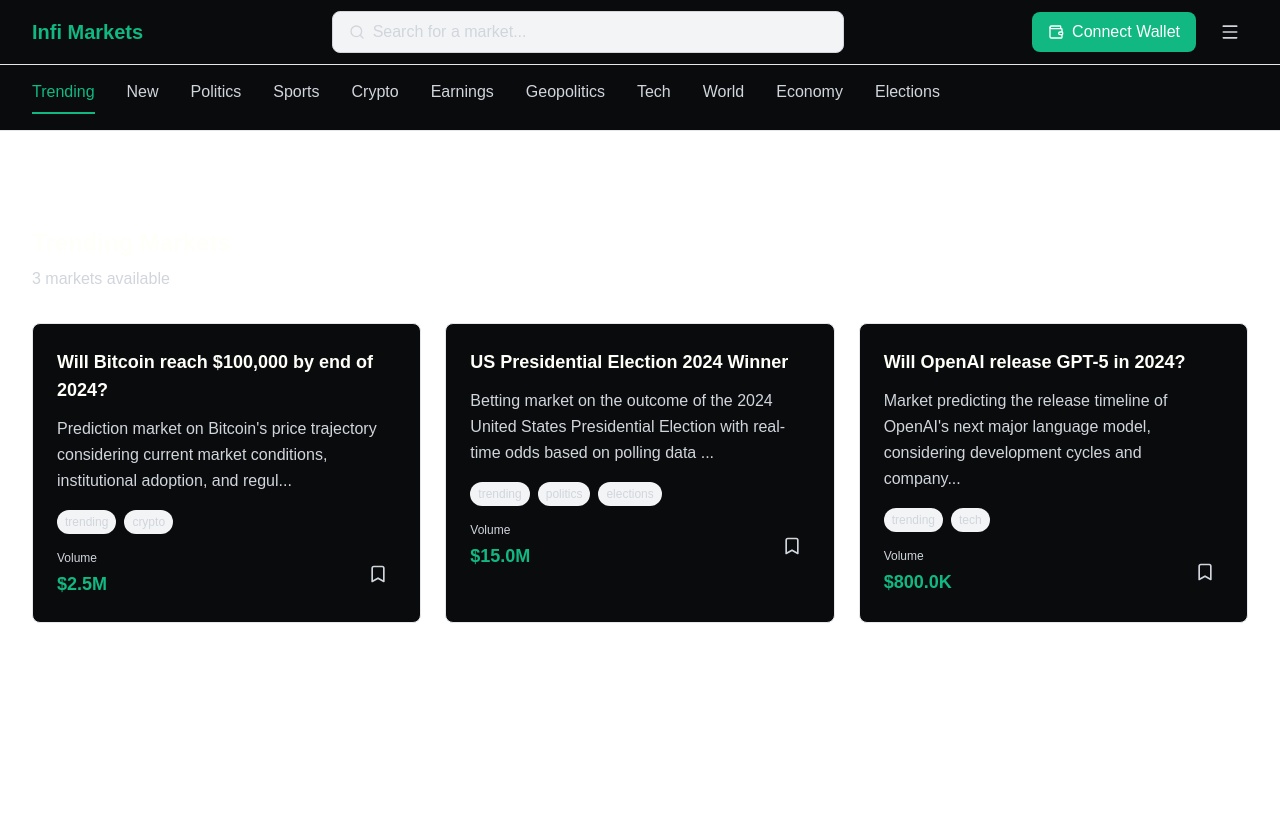
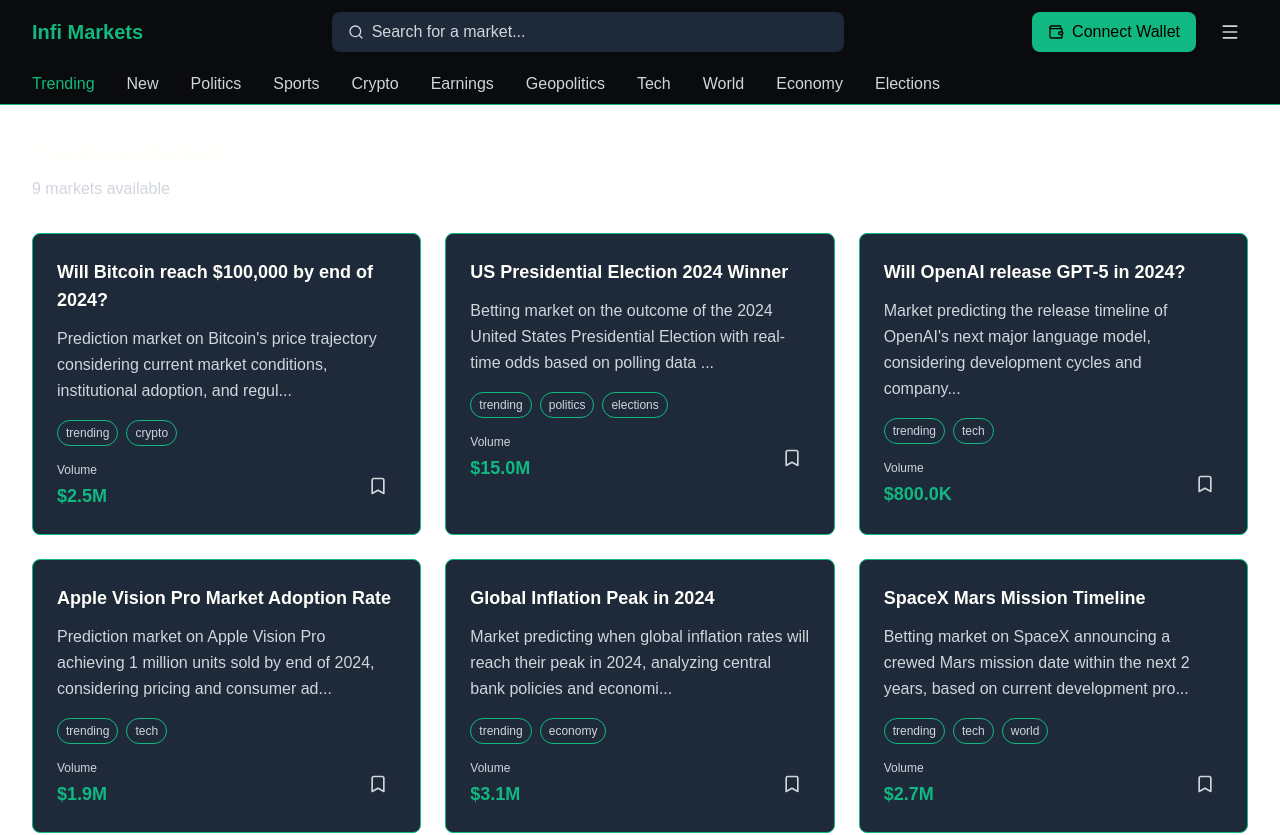
Before and after one commit to aryanbaranwal001/aptos_distribution_markets, a Next.js app in the folder frontend/: page / in a window 1280 px wide. Shown: the top 835 px of the page. Before the commit the page ends 800 px from the top, so only its background shows below. Built offline with nearby package versions, Linux system fonts and the light colour scheme.

Commit message:
looks good

```diff
--- a/frontend/src/app/dashboard/page.tsx
+++ b/frontend/src/app/dashboard/page.tsx
@@ -3,8 +3,8 @@
 import { useThemeStore, getThemeClasses } from '@/store/themeStore';
 
 export default function Dashboard() {
-  const { color, mode } = useThemeStore();
-  const theme = getThemeClasses(color, mode);
+  const { color } = useThemeStore();
+  const theme = getThemeClasses(color);
 
   return (
     <div className={`min-h-screen ${theme.background} ${theme.text}`}>
@@ -13,7 +13,7 @@ export default function Dashboard() {
           <h1 className={`text-3xl font-bold ${theme.primary} mb-8`}>
             Dashboard
           </h1>
-          <div className={`p-8 rounded-lg border border-gray-200 dark:border-gray-700 ${theme.background}`}>
+          <div className={`p-8 rounded-lg border ${theme.border} ${theme.cardBg}`}>
             <p className={`text-lg ${theme.textSecondary}`}>
               Dashboard functionality will be implemented here.
             </p>
--- a/frontend/src/app/page.tsx
+++ b/frontend/src/app/page.tsx
@@ -9,7 +9,7 @@ export default function Home() {
     <div className="min-h-screen">
       <Navbar />
       <CategoryNav />
-      <main className="pt-32">
+      <main className="pt-16">
         <MarketGrid />
       </main>
     </div>
--- a/frontend/src/components/CategoryNav.tsx
+++ b/frontend/src/components/CategoryNav.tsx
@@ -5,10 +5,10 @@ import { useAppStore } from '@/store/appStore';
 import { categories } from '@/data/markets';
 
 const CategoryNav = () => {
-  const { color, mode } = useThemeStore();
+  const { color } = useThemeStore();
   const { activeCategory, setActiveCategory } = useAppStore();
 
-  const theme = getThemeClasses(color, mode);
+  const theme = getThemeClasses(color);
 
   const categoryLabels: Record<string, string> = {
     trending: 'Trending',
@@ -25,17 +25,17 @@ const CategoryNav = () => {
   };
 
   return (
-    <div className={`sticky top-16 z-40 ${theme.background} border-b border-gray-200 dark:border-gray-800`}>
+    <div className={`sticky top-16 z-40 ${theme.background} border-b ${theme.border}`}>
       <div className="px-4 sm:px-6 lg:px-8">
-        <div className="flex items-center space-x-8 overflow-x-auto py-4">
+        <div className="flex items-center space-x-8 overflow-x-auto py-2">
           {categories.map((category) => (
             <button
               key={category}
               onClick={() => setActiveCategory(category)}
-              className={`whitespace-nowrap pb-2 border-b-2 transition-colors ${
+              className={`whitespace-nowrap transition-colors ${
                 activeCategory === category
-                  ? `${theme.primary} border-current`
-                  : `${theme.textSecondary} border-transparent hover:${theme.primary}`
+                  ? `${theme.primary}`
+                  : `${theme.textSecondary} hover:${theme.primary}`
               }`}
             >
               {categoryLabels[category]}
--- a/frontend/src/components/MarketCard.tsx
+++ b/frontend/src/components/MarketCard.tsx
@@ -10,10 +10,10 @@ interface MarketCardProps {
 }
 
 const MarketCard = ({ market }: MarketCardProps) => {
-  const { color, mode } = useThemeStore();
+  const { color } = useThemeStore();
   const [isBookmarked, setIsBookmarked] = useState(market.isBookmarked || false);
 
-  const theme = getThemeClasses(color, mode);
+  const theme = getThemeClasses(color);
 
   const handleBookmark = (e: React.MouseEvent) => {
     e.stopPropagation();
@@ -33,7 +33,7 @@ const MarketCard = ({ market }: MarketCardProps) => {
   return (
     <div
       onClick={handleCardClick}
-      className={`p-6 rounded-lg border border-gray-200 dark:border-gray-700 ${theme.background} hover:shadow-lg transition-all duration-200 cursor-pointer group`}
+      className={`p-6 rounded-lg border ${theme.border} ${theme.cardBg} hover:shadow-lg transition-all duration-200 cursor-pointer group`}
     >
       {/* Market Title */}
       <h3 className={`text-lg font-semibold ${theme.text} mb-3 group-hover:${theme.primary} transition-colors`}>
@@ -50,7 +50,7 @@ const MarketCard = ({ market }: MarketCardProps) => {
         {market.categories.slice(0, 3).map((category) => (
           <span
             key={category}
-            className={`px-2 py-1 text-xs rounded-full bg-gray-100 dark:bg-gray-800 ${theme.textSecondary}`}
+            className={`px-2 py-1 text-xs rounded-full ${theme.cardBg} border ${theme.border} ${theme.textSecondary}`}
           >
             {category}
           </span>
--- a/frontend/src/components/MarketGrid.tsx
+++ b/frontend/src/components/MarketGrid.tsx
@@ -8,11 +8,11 @@ import { useThemeStore, getThemeClasses } from '@/store/themeStore';
 
 const MarketGrid = () => {
   const { activeCategory } = useAppStore();
-  const { color, mode } = useThemeStore();
+  const { color } = useThemeStore();
   const [markets, setMarkets] = useState<Market[]>([]);
   const [loading, setLoading] = useState(false);
 
-  const theme = getThemeClasses(color, mode);
+  const theme = getThemeClasses(color);
 
   useEffect(() => {
     setLoading(true);
@@ -47,18 +47,18 @@ const MarketGrid = () => {
           {[...Array(6)].map((_, index) => (
             <div
               key={index}
-              className={`p-6 rounded-lg border border-gray-200 dark:border-gray-700 ${theme.background} animate-pulse`}
+              className={`p-6 rounded-lg border ${theme.border} ${theme.cardBg} animate-pulse`}
             >
-              <div className="h-6 bg-gray-300 dark:bg-gray-600 rounded mb-3"></div>
-              <div className="h-4 bg-gray-300 dark:bg-gray-600 rounded mb-2"></div>
-              <div className="h-4 bg-gray-300 dark:bg-gray-600 rounded mb-4 w-3/4"></div>
+              <div className="h-6 bg-gray-600 rounded mb-3"></div>
+              <div className="h-4 bg-gray-600 rounded mb-2"></div>
+              <div className="h-4 bg-gray-600 rounded mb-4 w-3/4"></div>
               <div className="flex gap-2 mb-4">
-                <div className="h-6 w-16 bg-gray-300 dark:bg-gray-600 rounded-full"></div>
-                <div className="h-6 w-20 bg-gray-300 dark:bg-gray-600 rounded-full"></div>
+                <div className="h-6 w-16 bg-gray-600 rounded-full"></div>
+                <div className="h-6 w-20 bg-gray-600 rounded-full"></div>
               </div>
               <div className="flex justify-between items-center">
-                <div className="h-8 w-20 bg-gray-300 dark:bg-gray-600 rounded"></div>
-                <div className="h-8 w-8 bg-gray-300 dark:bg-gray-600 rounded-full"></div>
+                <div className="h-8 w-20 bg-gray-600 rounded"></div>
+                <div className="h-8 w-8 bg-gray-600 rounded-full"></div>
               </div>
             </div>
           ))}
--- a/frontend/src/components/Navbar.tsx
+++ b/frontend/src/components/Navbar.tsx
@@ -1,19 +1,19 @@
 'use client';
 
 import { useState } from 'react';
-import { Search, Menu, X, Sun, Moon, Wallet } from 'lucide-react';
+import { Search, Menu, X, Wallet } from 'lucide-react';
 import { useThemeStore, getThemeClasses } from '@/store/themeStore';
 import { useWalletStore } from '@/store/walletStore';
 import { useAppStore } from '@/store/appStore';
 import SearchModal from './SearchModal';
 
 const Navbar = () => {
-  const { color, mode, nextColor, toggleMode } = useThemeStore();
+  const { color, nextColor } = useThemeStore();
   const { isConnected, address, connect, disconnect } = useWalletStore();
   const { setSearchOpen } = useAppStore();
   const [isMenuOpen, setIsMenuOpen] = useState(false);
 
-  const theme = getThemeClasses(color, mode);
+  const theme = getThemeClasses(color);
 
   const handleWalletConnect = () => {
     if (isConnected) {
@@ -31,7 +31,7 @@ const Navbar = () => {
 
   return (
     <>
-      <nav className={`fixed top-0 left-0 right-0 z-50 ${theme.background} ${theme.text} border-b border-gray-200 dark:border-gray-800`}>
+      <nav className={`fixed top-0 left-0 right-0 z-50 ${theme.background} ${theme.text}`}>
         {/* Top Navbar */}
         <div className="px-4 sm:px-6 lg:px-8">
           <div className="flex items-center justify-between h-16">
@@ -47,7 +47,7 @@ const Navbar = () => {
               <div className="relative">
                 <button
                   onClick={() => setSearchOpen(true)}
-                  className={`w-full px-4 py-2 text-left ${theme.textSecondary} bg-gray-100 dark:bg-gray-800 rounded-lg border border-gray-300 dark:border-gray-700 hover:border-gray-400 dark:hover:border-gray-600 transition-colors`}
+                  className={`w-full px-4 py-2 text-left ${theme.textSecondary} ${theme.cardBg} rounded-lg ${theme.hoverBg} transition-colors`}
                 >
                   <div className="flex items-center">
                     <Search className="w-4 h-4 mr-2" />
@@ -62,7 +62,7 @@ const Navbar = () => {
               {/* Connect Wallet Button */}
               <button
                 onClick={handleWalletConnect}
-                className={`flex items-center px-4 py-2 rounded-lg ${theme.primaryBg} ${theme.primaryHover} text-white transition-colors`}
+                className={`flex items-center px-4 py-2 rounded-lg ${theme.primaryBg} ${theme.primaryHover} text-black transition-colors`}
               >
                 <Wallet className="w-4 h-4 mr-2" />
                 {isConnected ? formatAddress(address!) : 'Connect Wallet'}
@@ -81,7 +81,7 @@ const Navbar = () => {
 
         {/* Hamburger Menu Dropdown */}
         {isMenuOpen && (
-          <div className={`absolute top-16 right-4 w-48 ${theme.background} border border-gray-200 dark:border-gray-700 rounded-lg shadow-lg`}>
+          <div className={`absolute top-16 right-4 w-48 ${theme.cardBg} border ${theme.border} rounded-lg shadow-lg`}>
             <div className="py-2">
               <a
                 href="/dashboard"
@@ -95,13 +95,6 @@ const Navbar = () => {
               >
                 Theme: {color.charAt(0).toUpperCase() + color.slice(1)}
               </button>
-              <button
-                onClick={toggleMode}
-                className={`w-full text-left px-4 py-2 ${theme.textSecondary} hover:${theme.primary} transition-colors flex items-center`}
-              >
-                {mode === 'dark' ? <Sun className="w-4 h-4 mr-2" /> : <Moon className="w-4 h-4 mr-2" />}
-                {mode === 'dark' ? 'Light Mode' : 'Dark Mode'}
-              </button>
             </div>
           </div>
         )}
--- a/frontend/src/components/SearchModal.tsx
+++ b/frontend/src/components/SearchModal.tsx
@@ -7,11 +7,11 @@ import { useAppStore } from '@/store/appStore';
 import { searchMarkets, Market } from '@/data/markets';
 
 const SearchModal = () => {
-  const { color, mode } = useThemeStore();
+  const { color } = useThemeStore();
   const { isSearchOpen, setSearchOpen, searchQuery, setSearchQuery } = useAppStore();
   const [searchResults, setSearchResults] = useState<Market[]>([]);
 
-  const theme = getThemeClasses(color, mode);
+  const theme = getThemeClasses(color);
 
   useEffect(() => {
     if (searchQuery.trim()) {
@@ -37,9 +37,9 @@ const SearchModal = () => {
 
   return (
     <div className="fixed inset-0 z-50 flex items-start justify-center pt-20 bg-black bg-opacity-50">
-      <div className={`w-full max-w-2xl mx-4 ${theme.background} rounded-lg shadow-xl border border-gray-200 dark:border-gray-700`}>
+      <div className={`w-full max-w-2xl mx-4 ${theme.cardBg} rounded-lg shadow-xl border ${theme.border}`}>
         {/* Search Header */}
-        <div className="flex items-center p-4 border-b border-gray-200 dark:border-gray-700">
+        <div className={`flex items-center p-4 border-b ${theme.border}`}>
           <Search className={`w-5 h-5 mr-3 ${theme.textSecondary}`} />
           <input
             type="text"
@@ -65,7 +65,7 @@ const SearchModal = () => {
                 <button
                   key={market.id}
                   onClick={() => handleResultClick(market)}
-                  className={`w-full text-left px-4 py-3 hover:bg-gray-100 dark:hover:bg-gray-800 transition-colors`}
+                  className={`w-full text-left px-4 py-3 ${theme.hoverBg} transition-colors`}
                 >
                   <div className={`font-medium ${theme.text} mb-1`}>
                     {market.title}
--- a/frontend/src/components/ThemeProvider.tsx
+++ b/frontend/src/components/ThemeProvider.tsx
@@ -8,8 +8,8 @@ interface ThemeProviderProps {
 }
 
 const ThemeProvider = ({ children }: ThemeProviderProps) => {
-  const { color, mode } = useThemeStore();
-  const theme = getThemeClasses(color, mode);
+  const { color } = useThemeStore();
+  const theme = getThemeClasses(color);
 
   useEffect(() => {
     // Apply theme classes to document body
--- a/frontend/src/data/markets.ts
+++ b/frontend/src/data/markets.ts
@@ -29,6 +29,48 @@ export const markets: Market[] = [
     description: "Market predicting the release timeline of OpenAI's next major language model, considering development cycles and company announcements.",
     volume: 800000,
     categories: ["trending", "tech"]
+  },
+  {
+    id: "22",
+    title: "Apple Vision Pro Market Adoption Rate",
+    description: "Prediction market on Apple Vision Pro achieving 1 million units sold by end of 2024, considering pricing and consumer adoption patterns.",
+    volume: 1900000,
+    categories: ["trending", "tech"]
+  },
+  {
+    id: "23",
+    title: "Global Inflation Peak in 2024",
+    description: "Market predicting when global inflation rates will reach their peak in 2024, analyzing central bank policies and economic indicators.",
+    volume: 3100000,
+    categories: ["trending", "economy"]
+  },
+  {
+    id: "24",
+    title: "SpaceX Mars Mission Timeline",
+    description: "Betting market on SpaceX announcing a crewed Mars mission date within the next 2 years, based on current development progress.",
+    volume: 2700000,
+    categories: ["trending", "tech", "world"]
+  },
+  {
+    id: "25",
+    title: "FIFA World Cup 2026 Host Cities",
+    description: "Prediction market on which additional cities will be selected as FIFA World Cup 2026 venues beyond the already announced locations.",
+    volume: 1600000,
+    categories: ["trending", "sports", "world"]
+  },
+  {
+    id: "26",
+    title: "Cryptocurrency Market Cap Milestone",
+    description: "Market predicting if the total cryptocurrency market cap will exceed $3 trillion by the end of 2024, considering adoption and regulation.",
+    volume: 4200000,
+    categories: ["trending", "crypto", "economy"]
+  },
+  {
+    id: "27",
+    title: "Climate Change COP29 Outcomes",
+    description: "Prediction market on key outcomes from the COP29 climate summit, including new emission reduction commitments and funding agreements.",
+    volume: 2300000,
+    categories: ["trending", "world", "geopolitics"]
   },
 
   // New Markets
--- a/frontend/src/store/themeStore.ts
+++ b/frontend/src/store/themeStore.ts
@@ -1,28 +1,21 @@
 import { create } from 'zustand';
 import { persist } from 'zustand/middleware';
 
-export type ThemeColor = 'green' | 'orange' | 'coral' | 'blue';
-export type ThemeMode = 'light' | 'dark';
+export type ThemeColor = 'green' | 'orange' | 'coral';
 
 interface ThemeState {
   color: ThemeColor;
-  mode: ThemeMode;
   setColor: (color: ThemeColor) => void;
-  setMode: (mode: ThemeMode) => void;
-  toggleMode: () => void;
   nextColor: () => void;
 }
 
-const themeColors: ThemeColor[] = ['green', 'orange', 'coral', 'blue'];
+const themeColors: ThemeColor[] = ['green', 'orange', 'coral'];
 
 export const useThemeStore = create<ThemeState>()(
   persist(
     (set, get) => ({
       color: 'green',
-      mode: 'dark',
       setColor: (color) => set({ color }),
-      setMode: (mode) => set({ mode }),
-      toggleMode: () => set((state) => ({ mode: state.mode === 'light' ? 'dark' : 'light' })),
       nextColor: () => {
         const currentIndex = themeColors.indexOf(get().color);
         const nextIndex = (currentIndex + 1) % themeColors.length;
@@ -35,11 +28,14 @@ export const useThemeStore = create<ThemeState>()(
   )
 );
 
-export const getThemeClasses = (color: ThemeColor, mode: ThemeMode) => {
+export const getThemeClasses = (color: ThemeColor) => {
   const baseClasses = {
-    background: mode === 'dark' ? 'bg-[#0a0b0d]' : 'bg-[#fffffa]',
-    text: mode === 'dark' ? 'text-[#fffffa]' : 'text-[#0a0b0d]',
-    textSecondary: mode === 'dark' ? 'text-gray-300' : 'text-gray-600',
+    background: 'bg-[#0a0b0d]',
+    text: 'text-[#fffffa]',
+    textSecondary: 'text-gray-300',
+    cardBg: 'bg-gray-800',
+    border: 'border-gray-700',
+    hoverBg: 'hover:bg-gray-700',
   };
 
   const colorClasses = {
@@ -58,18 +54,11 @@ export const getThemeClasses = (color: ThemeColor, mode: ThemeMode) => {
       accent: 'accent-[#e59500]',
     },
     coral: {
-      primary: 'text-[#eb9486]',
-      primaryBg: 'bg-[#eb9486]',
-      primaryHover: 'hover:bg-[#e6826f]',
-      border: 'border-[#eb9486]',
-      accent: 'accent-[#eb9486]',
-    },
-    blue: {
-      primary: 'text-blue-500',
-      primaryBg: 'bg-blue-500',
-      primaryHover: 'hover:bg-blue-600',
-      border: 'border-blue-500',
-      accent: 'accent-blue-500',
+      primary: 'text-[#ef2d56]',
+      primaryBg: 'bg-[#ef2d56]',
+      primaryHover: 'hover:bg-[#d92548]',
+      border: 'border-[#ef2d56]',
+      accent: 'accent-[#ef2d56]',
     },
   };
 
```
